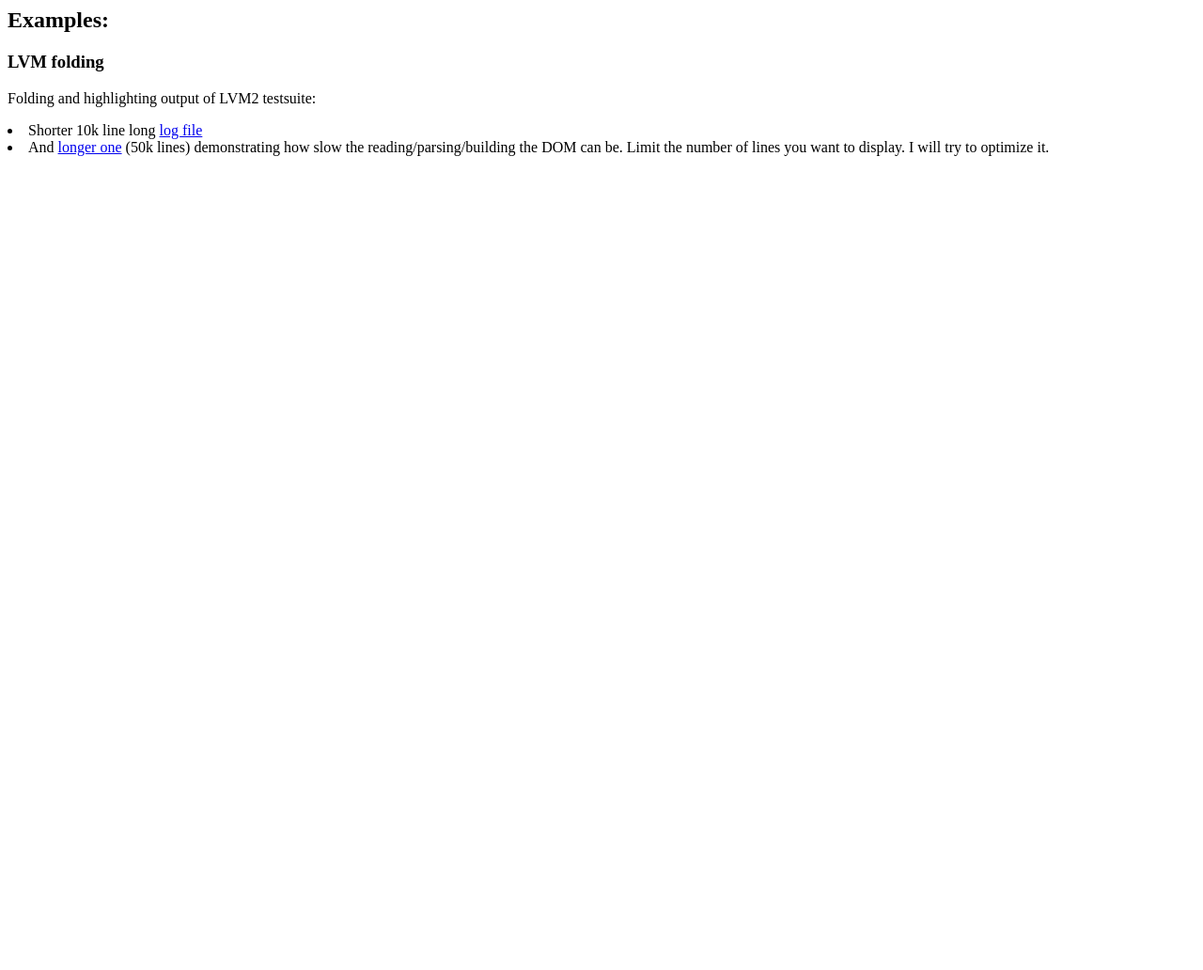
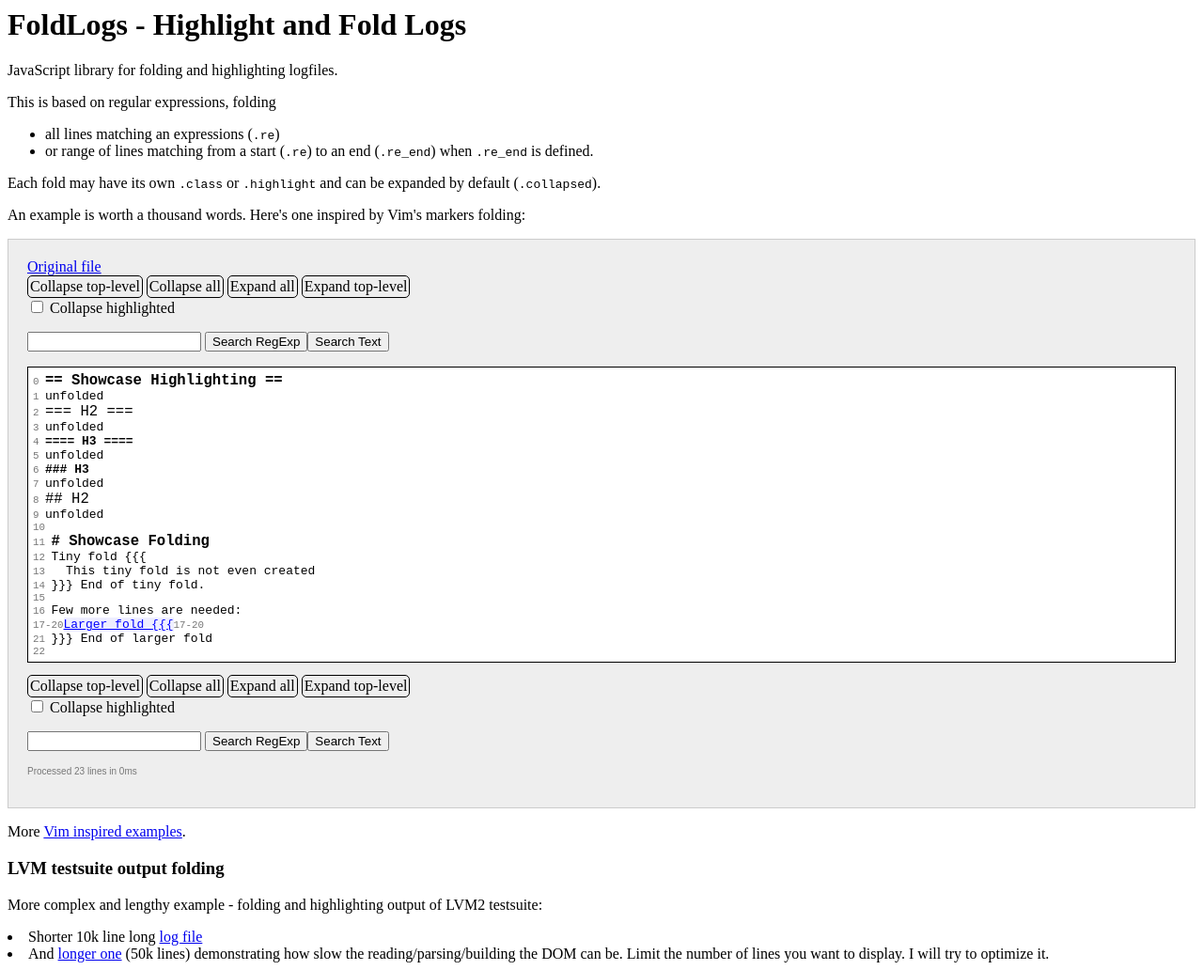
Before and after one commit to csonto/foldlogs, a plain HTML site: page index.html in a window 1280 px wide. Shown: the whole page at 94% size. Before the commit the page ends 800 px from the top, so only its background shows below. Drawn offline with Linux system fonts and the light colour scheme.

Commit message:
Add an example to homepage

```diff
--- a/index.html
+++ b/index.html
@@ -1,14 +1,67 @@
+<html>
+<head>
+  <meta http-equiv="Content-Type" content="text/html; charset=utf-8"/>
+  <link rel="stylesheet" type="text/css" href="foldlogs.css"/>
+  <link rel="stylesheet" type="text/css" href="examples/vim-folding/vim-folding.css"/>
+  <style type="text/css">
+  /* override the defaults here */
+  .toplevel {
+    background-color: #eee;
+    border: thin #ccc solid;
+    padding: 20px;
+  }
+  .toplevel > .status {
+    font-family: sans-serif;
+    font-size: x-small;
+    color: #777;
+  }
+  .toplevel > pre {
+    background-color: #fff;
+    border: thin #000 solid;
+    padding: 5px;
+  }
+  </style>
+  <script src="examples/lib/arg-1.3.1.min.js" type="text/javascript"></script>
+  <script src="examples/lib/jquery-2.1.3.min.js" type="text/javascript"></script>
+  <!--script src="contrib/jquery-2.1.3.js" type="text/javascript"></script-->
+  <!--script src="contrib/line-navigator.min.js" type="text/javascript"></script-->
+  <script src="foldlogs.js" type="text/javascript"></script>
+  <script src="examples/vim-folding/vim-folding.js" type="text/javascript"></script>
+  <!--
+  <script src="ranges.js" type="text/javascript"></script>
+  -->
+</head>
 <body>
-
-<h2>Examples:</h2>
-
-<h3>LVM folding</h3>
+<h1>FoldLogs - Highlight and Fold Logs</h1>
+<p>
+JavaScript library for folding and highlighting logfiles.
+</p><p>
+This is based on regular expressions, folding
+<ul>
+  <li>all lines matching an expressions (<code>.re</code>)
+  <li>or range of lines matching from a start (<code>.re</code>) to an end (<code>.re_end</code>) when
+      <code>.re_end</code> is defined.
+</ul>
+Each fold may have its own <code>.class</code> or <code>.highlight</code> and can be expanded by default
+(<code>.collapsed</code>).
+</p><p>
+An example is worth a thousand words. Here's one inspired by Vim's markers folding:
+</p>
+<div class="toplevel" id="logfile1"></div>
+<p>
+More <a href="examples/vim-folding/all.html">Vim inspired examples</a>.
+</p>
+<h3>LVM testsuite output folding</h3>
 
 <p>
-Folding and highlighting output of LVM2 testsuite:
+More complex and lengthy example - folding and highlighting output of LVM2 testsuite:
 </p>
 
 <li>Shorter 10k line long <a href="examples/lvm-folding/lvm2folding.html?f=20160114/ndev-lvmetad%3Ashell_lvconvert-repair-raid.sh.txt">log file</a>
 <li>And <a href="examples/lvm-folding/lvm2folding.html?f=20160114/ndev-lvmetad%3Ashell_lvconvert-raid456.sh.txt">longer one</a>  (50k lines) demonstrating how slow the reading/parsing/building the DOM can be. Limit the number of lines you want to display. I will try to optimize it.
 
+<script type="text/javascript">
+build_folding("logfile1", "", "examples/vim-folding/example1.txt", function(pi, p) {return vim_context(pi, p, 1);});
+</script>
 </body>
+</html>
```
